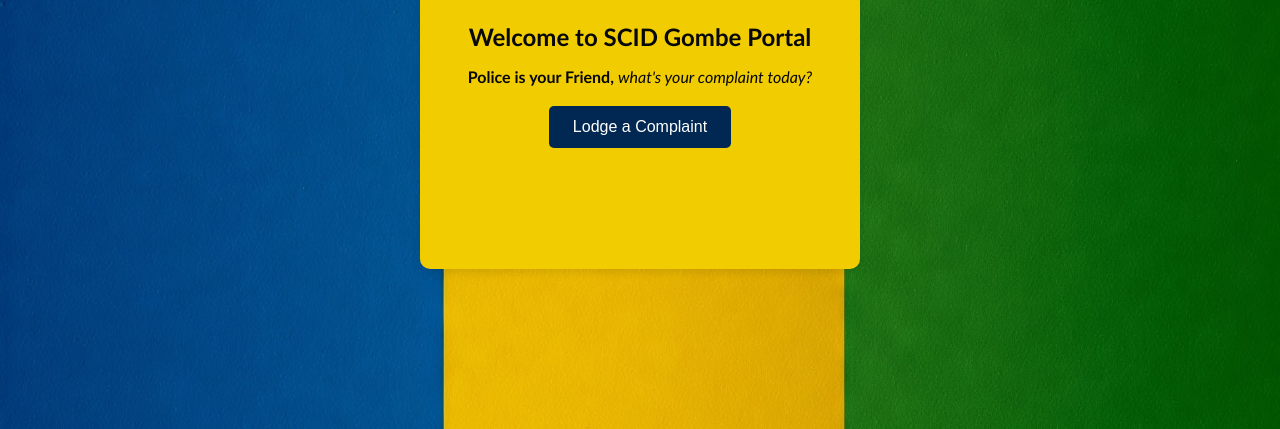
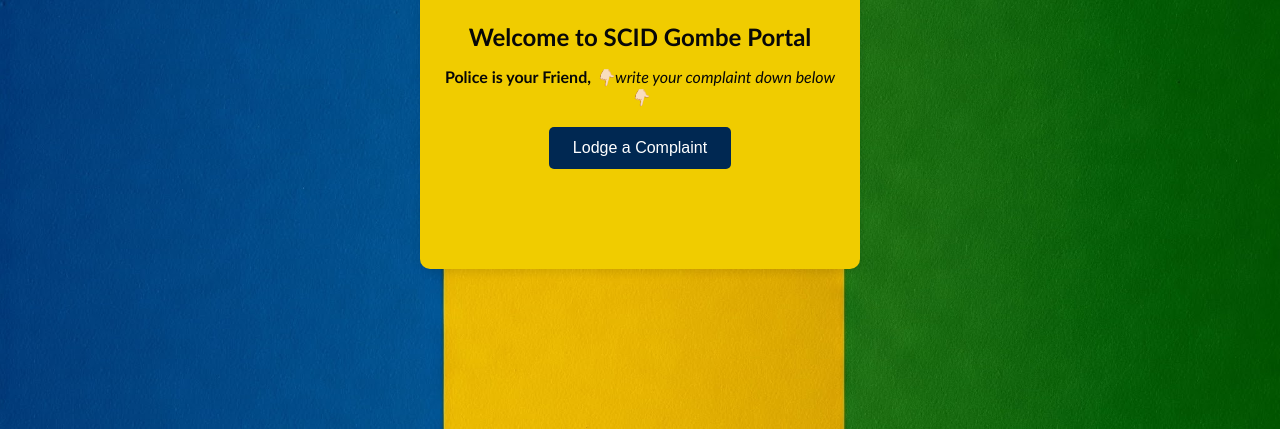
Before and after one commit to rasheethkar/myproject, a website: page public/index.html in a window 1280 px wide. Shown: the part 371-800 px from the top of the page. Drawn offline with Linux system fonts and the light colour scheme.

Commit message:
updated text to write your complaint

```diff
--- a/public/index.html
+++ b/public/index.html
@@ -124,7 +124,7 @@
     <div class="container">
       <img src="images/npf_scid_gombe_logo.png" alt="Nigeria Police Force SCID Gombe Logo" class="logo"/>
       <h1>Welcome to SCID Gombe Portal</h1>
-      <p><strong>Police is your Friend,</strong> <em>what's your complaint today?</em></p>
+      <p><strong>Police is your Friend,</strong> <em>👇🏻write your complaint down below👇🏻</em></p>
       <a href="complaint.html" class="btn">Lodge a Complaint</a>
     </div>
   </main>
```
